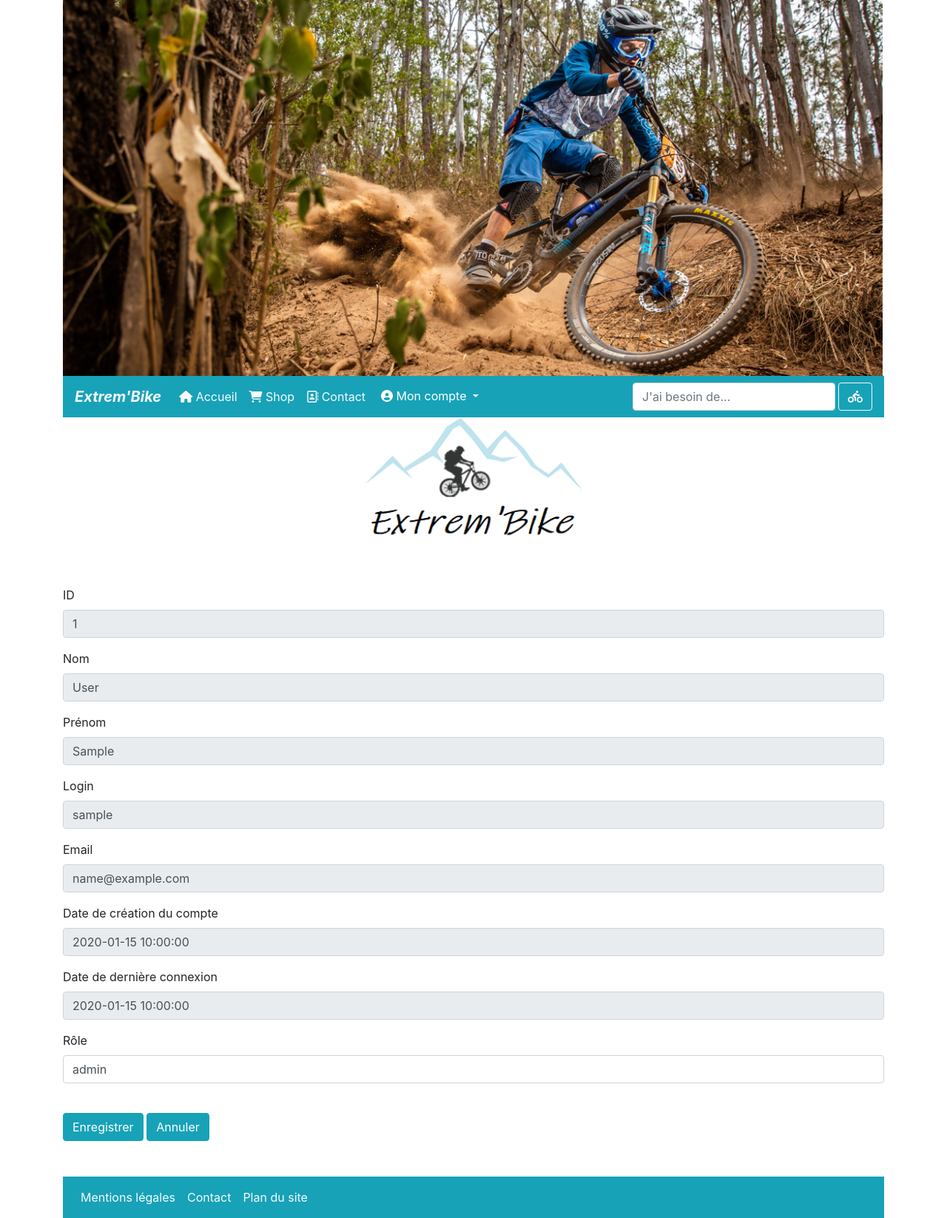
After one commit to FlorianAfonso/Fil-rouge, a PHP site: page /role.php?cus_id=1 in a window 1280 px wide. The commit adds this page. Shown: the whole page at 74% size. Run offline with PHP 8.4, Linux system fonts and the light colour scheme; tables that the repository leaves empty or names only in its code hold one stand-in row (values such as "Sample post"); some libraries are stand-ins or nearby versions.

Commit message:
création profil admin

```diff
--- a/extrembike/page/bmc.php
+++ b/extrembike/page/bmc.php
@@ -35,7 +35,7 @@ if ($result -> rowCount() == 0)
               <div class="card-body">
                 <h5 class="card-title"><?php echo $row->pro_name ; ?></h5>
                 <p class="card-text"><?php echo $row->pro_price ; ?> €</p>
-                <a href="details.php?pro_id=4" class="btn btn-info">Détails</a>
+                <a href="details.php?pro_id=<?php echo $row->pro_id ; ?>" class="btn btn-info">Détails</a>
               </div>
             </div>
 
--- a/extrembike/page/cube.php
+++ b/extrembike/page/cube.php
@@ -35,7 +35,7 @@ if ($result -> rowCount() == 0)
               <div class="card-body">
                 <h5 class="card-title"><?php echo $row->pro_name ; ?></h5>
                 <p class="card-text"><?php echo $row->pro_price ; ?> €</p>
-                <a href="details.php?pro_id=4" class="btn btn-info">Détails</a>
+                <a href="details.php?pro_id=<?php echo $row->pro_id ; ?>" class="btn btn-info">Détails</a>
               </div>
             </div>
 
--- a/extrembike/page/giant.php
+++ b/extrembike/page/giant.php
@@ -35,7 +35,7 @@ if ($result -> rowCount() == 0)
               <div class="card-body">
                 <h5 class="card-title"><?php echo $row->pro_name ; ?></h5>
                 <p class="card-text"><?php echo $row->pro_price ; ?> €</p>
-                <a href="details.php?pro_id=4" class="btn btn-info">Détails</a>
+                <a href="details.php?pro_id=<?php echo $row->pro_id ; ?>" class="btn btn-info">Détails</a>
               </div>
             </div>
 
--- a/extrembike/page/header.php
+++ b/extrembike/page/header.php
@@ -32,6 +32,11 @@
       <li class="nav-item">
         <a class="nav-link text-light" href="contact.php"><i class="far fa-address-book"></i> Contact</a>
       </li>
+      <?php if (isset($_SESSION["login"])) : ?>
+      <li class="nav-item">
+        <a class="nav-link text-light" href="admin.php"><i class="fas fa-user-shield"></i> Admin</a>
+      </li>
+      <?php endif;?>
 
 
       <?php if (isset($_SESSION["login"])) : ?> <!-- Affichage de connection a la base de données en temp que client -->
--- a/extrembike/page/ktm.php
+++ b/extrembike/page/ktm.php
@@ -35,7 +35,7 @@ if ($result -> rowCount() == 0)
               <div class="card-body">
                 <h5 class="card-title"><?php echo $row->pro_name ; ?></h5>
                 <p class="card-text"><?php echo $row->pro_price ; ?> €</p>
-                <a href="details.php?pro_id=4" class="btn btn-info">Détails</a>
+                <a href="details.php?pro_id=<?php echo $row->pro_id ; ?>" class="btn btn-info">Détails</a>
               </div>
             </div>
 
--- /dev/null
+++ b/extrembike/page/role.php
@@ -0,0 +1,68 @@
+<?php
+$title = "Jarditou | Login" ;
+require "header.php" ;
+require "connexion_bdd.php" ;
+$cus_id = $_GET["cus_id"] ;
+$db = connexionBase();
+$requete = "SELECT * FROM customers WHERE cus_id = " . $cus_id ;
+$result = $db -> prepare($requete) ;
+$result->execute() ;
+$cus = $result -> fetch(PDO::FETCH_OBJ) ;
+?>
+<br><br>
+
+<div class="container">
+
+<form action="verif_modif_admin.php" method="POST">
+    <div class="form-group">
+        <label for="id">ID</label>
+        <input class="form-control" name="id" id="id" value="<?php echo $cus->cus_id ; ?>" readonly>
+    </div>
+
+    <div class="form-group">
+        <label for="nom">Nom</label>
+        <input class="form-control" name="nom" id="nom" value="<?php echo $cus->cus_lastname ; ?>" readonly>
+    </div>
+
+    <div class="form-group">
+        <label for="prenom">Prénom</label>
+        <input class="form-control" name="prenom" id="prenom" value="<?php echo $cus->cus_firstname; ?>" readonly>
+    </div>
+
+    <div class="form-group">
+        <label for="login">Login</label>
+        <input class="form-control" name="login" id="login" value="<?php echo $cus->cus_login ; ?>" readonly>
+    </div>
+
+    <div class="form-group">
+        <label for="mail">Email</label>
+        <input class="form-control" name="mail" id="mail" value="<?php echo $cus->cus_email ; ?>" readonly>
+    </div>
+
+    <div class="form-group">
+        <label for="create">Date de création du compte</label>
+        <input class="form-control" name="create" id="create" value="<?php echo $cus->cus_date_created ; ?>" readonly>
+    </div>
+
+    <div class="form-group">
+        <label for="last">Date de dernière connexion</label>
+        <input class="form-control" name="last" id="last" value="<?php echo $cus->cus_date_updated ; ?>" readonly>
+    </div>
+
+    <div class="form-group">
+        <label for="role">Rôle</label>
+        <input class="form-control <?php if(isset($_GET["error"])) {echo 'border border-danger' ;}?>" name="role" id="role" value="<?php echo $cus->cus_role ; ?>">
+        <?php if(isset($_GET["error"])) {echo 'Le rôle n\'est pas bon.' ;}?>
+    </div>
+    <br>
+    <button class="btn btn-info" type="submit">Enregistrer</button> <button class="btn btn-info">Annuler</button>
+    <br>
+
+
+</form>
+
+</div>
+
+<br><br>
+
+<?php require "footer.php" ; ?>
--- a/extrembike/page/scott.php
+++ b/extrembike/page/scott.php
@@ -35,7 +35,7 @@ if ($result -> rowCount() == 0)
               <div class="card-body">
                 <h5 class="card-title"><?php echo $row->pro_name ; ?></h5>
                 <p class="card-text"><?php echo $row->pro_price ; ?> €</p>
-                <a href="details.php?pro_id=4" class="btn btn-info">Détails</a>
+                <a href="details.php?pro_id=<?php echo $row->pro_id ; ?>" class="btn btn-info">Détails</a>
               </div>
             </div>
 
```
Also changed, not shown: extrembike/page/admin.php (added, +69 -0 lines), extrembike/page/details.php (+10 -2 lines), extrembike/page/verif_modif_admin.php (added, +29 -0 lines).
